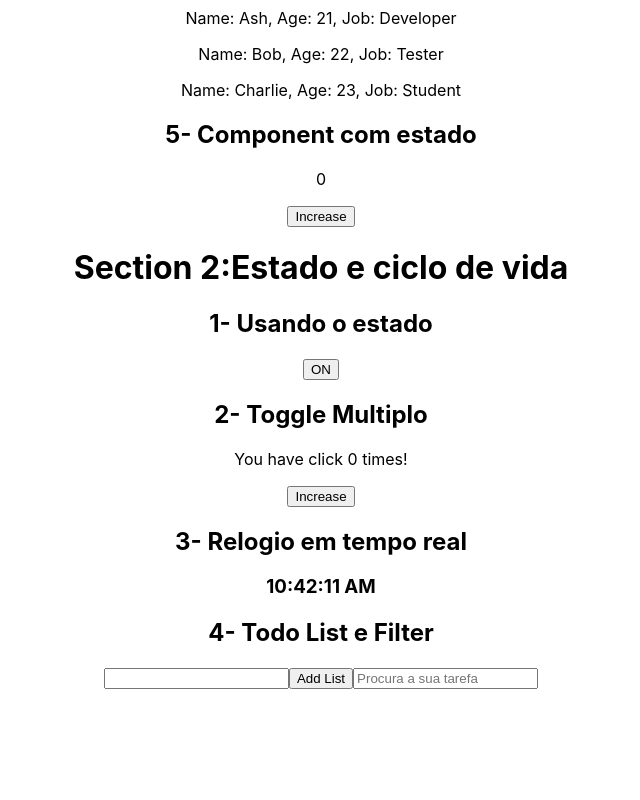
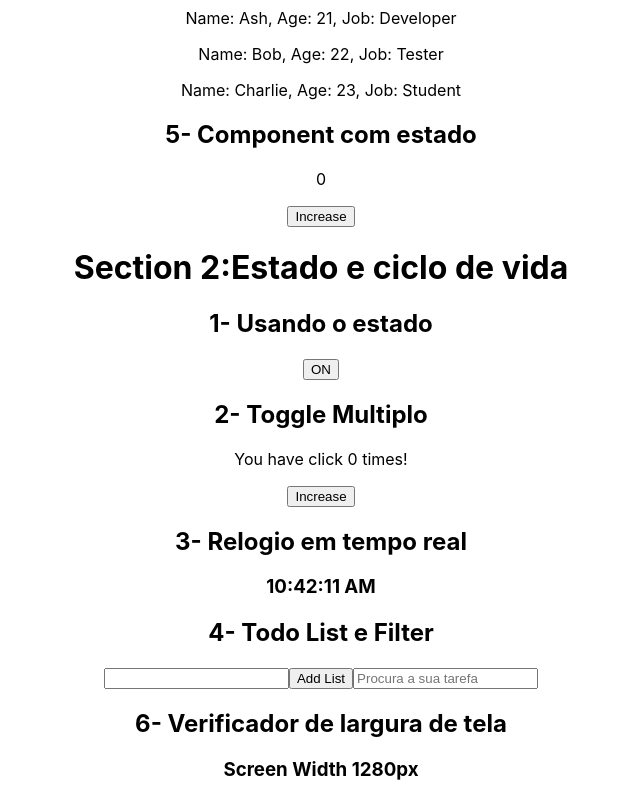
Before and after one commit to mmartins23/react-js-desafios, a React (Create React App) app in the folder 1- Components and Props/section1-app/: page / in a window 1280 px wide. Shown: the part 389-1189 px from the top of the page, without its empty margins (319-959 px from the left). Before the commit the page ends 1094 px from the top, so only its background shows below. Built offline with nearby package versions, Linux system fonts and the light colour scheme; the HTML template or start-up script is replaced by a standard one.

Commit message:
Ex 12: Verificador de largura da tela

```diff
--- a/1- Components and Props/section1-app/src/App.js
+++ b/1- Components and Props/section1-app/src/App.js
@@ -8,6 +8,8 @@ import Toggle from './components/Toggle';
 import ToggleMultiple from './components/ToggleMultiple';
 import Clock from './components/Clock';
 import TodoList from './components/TodoList';
+import WindowWitdhChecker from './components/WindowWitdhChecker';
+
 
 
 function App() {
@@ -50,6 +52,8 @@ function App() {
       <Clock/>
       <h2>4- Todo List e Filter</h2>
       <TodoList/>
+      <h2>6- Verificador de largura de tela</h2>
+      <WindowWitdhChecker/>
     </div>
   );
 }
--- /dev/null
+++ b/1- Components and Props/section1-app/src/components/WindowWitdhChecker.jsx
@@ -0,0 +1,22 @@
+import { useEffect } from "react";
+import { useState } from "react";
+
+const WindowWitdhChecker = () => {
+  const [windowWidth, setWindowWidth] = useState(window.innerWidth);
+
+  useEffect(()=> {
+    const handleResize = () => setWindowWidth(window.innerWidth);
+
+        window.addEventListener("resize", handleResize);
+
+        return () => window.removeEventListener("resize", handleResize)
+
+  }, [])
+
+
+  return <div>
+    <h3>Screen Width {windowWidth}px</h3>
+  </div>;
+};
+
+export default WindowWitdhChecker;
```
Also changed, not shown: 1 other file (tests, documents, lock files or other folders).
